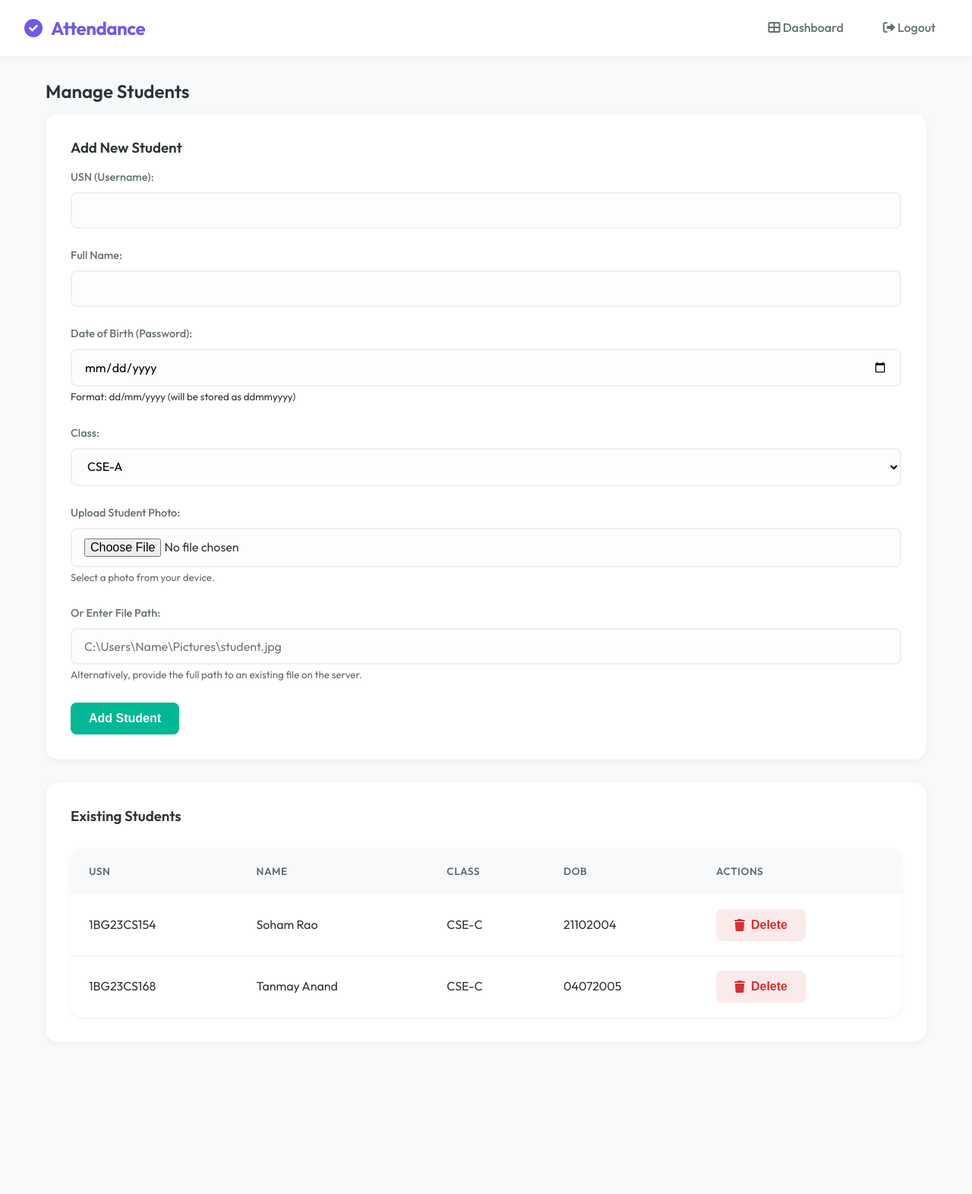
After one commit to Soham-Rao/Attendance, a Flask app: page /manage_students in a window 1280 px wide. The commit adds this page. Shown: the whole page at 76% size. Run offline with Flask 3, Linux system fonts and the light colour scheme; a user stored in the database is signed in; data comes from the database, SQL or seed files in the repository; both versions use the stored data as it was after the commit.

Commit message:
add deletion for multiple objects

```diff
--- a/app.py
+++ b/app.py
@@ -230,17 +230,105 @@ def add_class():
     flash(f"Class '{class_name}' added successfully!", "success")
     return redirect("/classes")
 
+@app.route("/delete_class/<int:class_id>", methods=["POST"])
+def delete_class(class_id):
+    if session.get("role") != "admin":
+        return "Unauthorized", 403
+
+    conn = sqlite3.connect('attendance.db')
+    c = conn.cursor()
+
+    # Optional: Check if class exists or has dependencies (students, subjects)
+    # For now, we'll assume cascade delete or manual cleanup is desired,
+    # but SQLite foreign keys need to be enabled for cascade.
+    # Let's do a manual cleanup for safety if foreign keys aren't strict.
+
+    # Delete students
+    c.execute("DELETE FROM students WHERE class_id=?", (class_id,))
+    # Delete subjects
+    c.execute("DELETE FROM subjects WHERE class_id=?", (class_id,))
+    # Delete teacher assignments
+    c.execute("DELETE FROM teacher_assignments WHERE class_id=?", (class_id,))
+    # Delete the class
+    c.execute("DELETE FROM classes WHERE id=?", (class_id,))
+
+    conn.commit()
+    conn.close()
+
+    flash("Class and associated data deleted successfully!", "success")
+    return redirect("/classes")
+
 # ---------- ADD STUDENT (dropdown) ----------
-@app.route("/add_student_form")
-def add_student_form():
+@app.route("/manage_students")
+def manage_students():
     if session.get("role") != "admin":
         return "Unauthorized", 403
     conn = sqlite3.connect('attendance.db')
     c = conn.cursor()
     c.execute("SELECT id, class_name FROM classes ORDER BY class_name")
     classes = c.fetchall()
-    conn.close()
-    return render_template("add_student.html", classes=classes)
+
+    # Fetch all students with class names
+    c.execute("""
+        SELECT s.id, s.usn, s.name, s.dob, s.class_id, c.class_name
+        FROM students s
+        JOIN classes c ON s.class_id = c.id
+        ORDER BY c.class_name, s.usn
+    """)
+    students = c.fetchall()
+
+    conn.close()
+    return render_template("manage_students.html", classes=classes, students=students)
+
+@app.route("/delete_student/<int:student_id>", methods=["POST"])
+def delete_student(student_id):
+    if session.get("role") != "admin":
+        return "Unauthorized", 403
+
+    conn = sqlite3.connect('attendance.db')
+    c = conn.cursor()
+
+    # Get student info to delete face image
+    c.execute("SELECT usn FROM students WHERE id=?", (student_id,))
+    student = c.fetchone()
+
+    if student:
+        usn = student[0]
+        # Try to find and delete the image file
+        # We don't store the extension, so we might need to check common ones or store it
+        # For now, let's just delete the DB record.
+        # Ideally, we should clean up 'registered_faces' too.
+        for ext in ['.jpg', '.jpeg', '.png']:
+            path = os.path.join('registered_faces', f"{usn}{ext}")
+            if os.path.exists(path):
+                try:
+                    os.remove(path)
+                except:
+                    pass
+
+    c.execute("DELETE FROM students WHERE id=?", (student_id,))
+    # Also delete attendance records?
+    c.execute("DELETE FROM attendance WHERE student_id=?", (student_id,))
+
+    conn.commit()
+    conn.close()
+
+    flash("Student deleted successfully!", "success")
+    return redirect("/manage_students")
+
+@app.route("/delete_assignment/<int:assignment_id>", methods=["POST"])
+def delete_assignment(assignment_id):
+    if session.get("role") != "admin":
+        return "Unauthorized", 403
+
+    conn = sqlite3.connect('attendance.db')
+    c = conn.cursor()
+    c.execute("DELETE FROM teacher_assignments WHERE id=?", (assignment_id,))
+    conn.commit()
+    conn.close()
+
+    flash("Assignment deleted successfully!", "success")
+    return redirect("/admin/manage_teachers")
 
 @app.route("/add_student", methods=["POST"])
 def add_student():
@@ -280,7 +368,7 @@ def add_student():
             shutil.copyfile(image_path, dest_path)
         else:
             flash("Source image file not found", "danger")
-            return redirect("/add_student_form")
+            return redirect("/manage_students")
     else:
         flash("No image provided", "danger")
         return redirect("/add_student_form")
--- a/templates/admin_dashboard.html
+++ b/templates/admin_dashboard.html
@@ -21,10 +21,10 @@
         <p class="text-muted text-center" style="font-size: 0.9rem;">Add or remove subjects</p>
     </a>
 
-    <a href="/add_student_form" class="card dashboard-card">
+    <a href="/manage_students" class="card dashboard-card">
         <i class="fas fa-user-plus"></i>
-        <h3>Add Student</h3>
-        <p class="text-muted text-center" style="font-size: 0.9rem;">Register new students</p>
+        <h3>Manage Students</h3>
+        <p class="text-muted text-center" style="font-size: 0.9rem;">Add, edit, or remove students</p>
     </a>
 
     <a href="/admin/manage_teachers" class="card dashboard-card">
--- /dev/null
+++ b/templates/manage_students.html
@@ -0,0 +1,89 @@
+{% extends "base.html" %}
+
+{% block title %}Manage Students{% endblock %}
+
+{% block content %}
+<h2>Manage Students</h2>
+
+<div class="card" style="margin-bottom: 30px;">
+    <h3>Add New Student</h3>
+    <form action="/add_student" method="POST" enctype="multipart/form-data">
+        <div class="form-group">
+            <label for="usn">USN (Username):</label>
+            <input type="text" id="usn" name="usn" required>
+        </div>
+
+        <div class="form-group">
+            <label for="name">Full Name:</label>
+            <input type="text" id="name" name="name" required>
+        </div>
+
+        <div class="form-group">
+            <label for="dob">Date of Birth (Password):</label>
+            <input type="date" id="dob" name="dob" required>
+            <small class="text-muted">Format: dd/mm/yyyy (will be stored as ddmmyyyy)</small>
+        </div>
+
+        <div class="form-group">
+            <label for="class_id">Class:</label>
+            <select name="class_id" id="class_id" required>
+                {% for cls in classes %}
+                <option value="{{ cls[0] }}">{{ cls[1] }}</option>
+                {% endfor %}
+            </select>
+        </div>
+
+        <div class="form-group">
+            <label for="student_image">Upload Student Photo:</label>
+            <input type="file" id="student_image" name="student_image" accept="image/*">
+            <small style="color: #666;">Select a photo from your device.</small>
+        </div>
+
+        <div class="form-group">
+            <label for="image_path">Or Enter File Path:</label>
+            <input type="text" id="image_path" name="image_path" placeholder="C:\Users\Name\Pictures\student.jpg">
+            <small style="color: #666;">Alternatively, provide the full path to an existing file on the server.</small>
+        </div>
+
+        <button type="submit" class="btn btn-success">Add Student</button>
+    </form>
+</div>
+
+<div class="card" style="margin-bottom: 100px;">
+    <h3>Existing Students</h3>
+    <div class="table-container" style="max-height: 500px; overflow-y: auto;">
+        <table>
+            <thead>
+                <tr>
+                    <th>USN</th>
+                    <th>Name</th>
+                    <th>Class</th>
+                    <th>DOB</th>
+                    <th>Actions</th>
+                </tr>
+            </thead>
+            <tbody>
+                {% for student in students %}
+                <tr>
+                    <td>{{ student[1] }}</td>
+                    <td>{{ student[2] }}</td>
+                    <td>{{ student[5] }}</td> <!-- Class Name -->
+                    <td>{{ student[3] }}</td>
+                    <td>
+                        <form action="/delete_student/{{ student[0] }}" method="POST" style="display:inline;"
+                            onsubmit="return confirm('Are you sure you want to delete this student?');">
+                            <button type="submit" class="btn btn-danger btn-sm"><i class="fas fa-trash"></i>
+                                Delete</button>
+                        </form>
+                    </td>
+                </tr>
+                {% else %}
+                <tr>
+                    <td colspan="5" class="text-center text-muted">No students found.</td>
+                </tr>
+                {% endfor %}
+            </tbody>
+        </table>
+    </div>
+</div>
+{% endblock %}
```
Also changed, not shown: templates/admin_approvals.html (+4 -25 lines), templates/classes.html (+11 -25 lines), templates/manage_teachers.html (+7 -0 lines), templates/subjects.html (+2 -23 lines), attendance.db.
